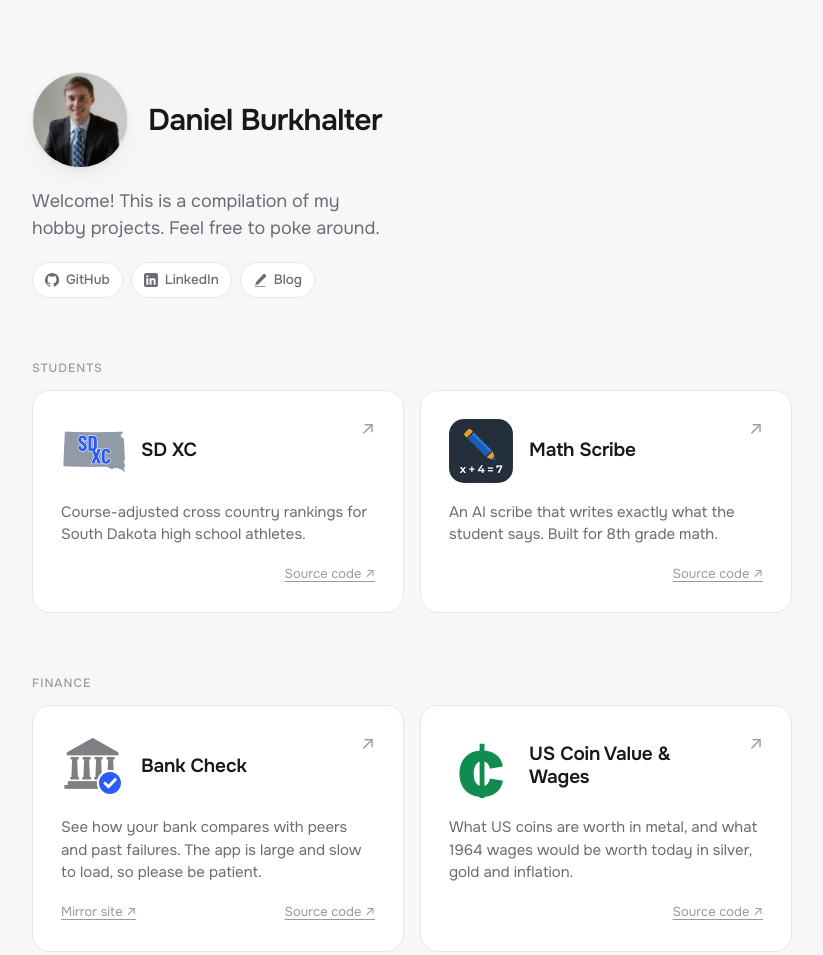
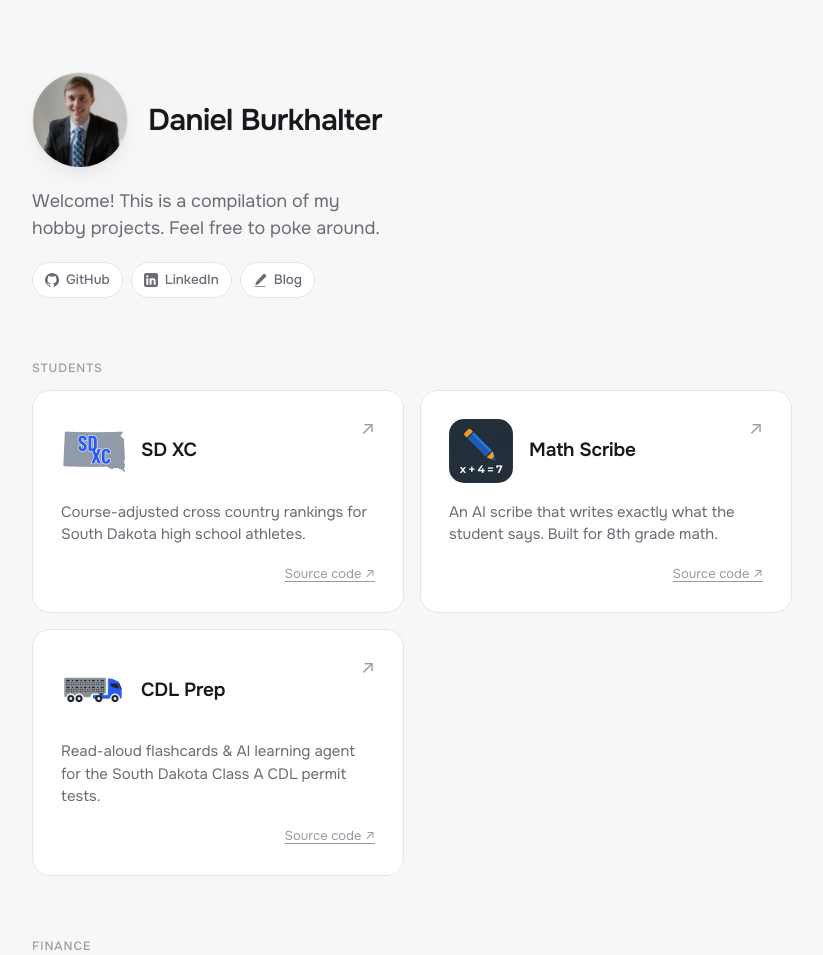
Before and after one commit to dan-burk/dan-burk.github.io, a plain HTML site: page index.html in a window 1280 px wide. Shown: the top 955 px of the page, without its empty margins (228-1051 px from the left). Drawn offline with Linux system fonts and the light colour scheme.

Commit message:
Add CDL Prep card to Students section
Co-Authored-By: Claude Opus 5.5 <noreply@anthropic.com>

```diff
--- a/index.html
+++ b/index.html
@@ -185,6 +185,17 @@ footer{padding-top:24px;border-top:1px solid var(--line);font-size:13px;color:va
           <div class="extras"><a href="https://github.com/dan-burk/math-scribe" target="_blank" rel="noopener">Source code ↗</a></div>
         </div>
       </li>
+      <li>
+        <div class="tile">
+          <div class="tile-top">
+            <img class="logo" src="images/logos/cdl-prep.png" alt="CDL Prep logo" width="64" height="64">
+            <h3><a href="/cdl-prep/" target="_blank" rel="noopener">CDL Prep</a></h3>
+            <span class="arrow" aria-hidden="true">↗</span>
+          </div>
+          <div><p>Read-aloud flashcards &amp; AI learning agent for the South Dakota Class A CDL permit tests.</p></div>
+          <div class="extras"><a href="https://github.com/dan-burk/cdl-prep" target="_blank" rel="noopener">Source code ↗</a></div>
+        </div>
+      </li>
     </ul>
   </section>
 
@@ -288,7 +299,7 @@ footer{padding-top:24px;border-top:1px solid var(--line);font-size:13px;color:va
     <p>I started my career building credit risk models and have since decided to explore the bioinformatics startup life for a while. These apps all point to my passions: running, banking, data, and helping kids.</p>
   </section>
 
-  <footer>Last updated October 12, 2026</footer>
+  <footer>Last updated November 9, 2026</footer>
 </main>
 
 </body>
--- a/sitemap.xml
+++ b/sitemap.xml
@@ -8,4 +8,5 @@
   <url><loc>https://danielburkhalter.dev/investing/</loc><lastmod>2026-10-10</lastmod></url>
   <url><loc>https://danielburkhalter.dev/claude-gui/</loc><lastmod>2026-10-10</lastmod></url>
   <url><loc>https://danielburkhalter.dev/math-scribe/</loc><lastmod>2026-10-12</lastmod></url>
+  <url><loc>https://danielburkhalter.dev/cdl-prep/</loc><lastmod>2026-11-09</lastmod></url>
 </urlset>
```
Also changed, not shown: images/logos/cdl-prep.png (added), llms.txt.
